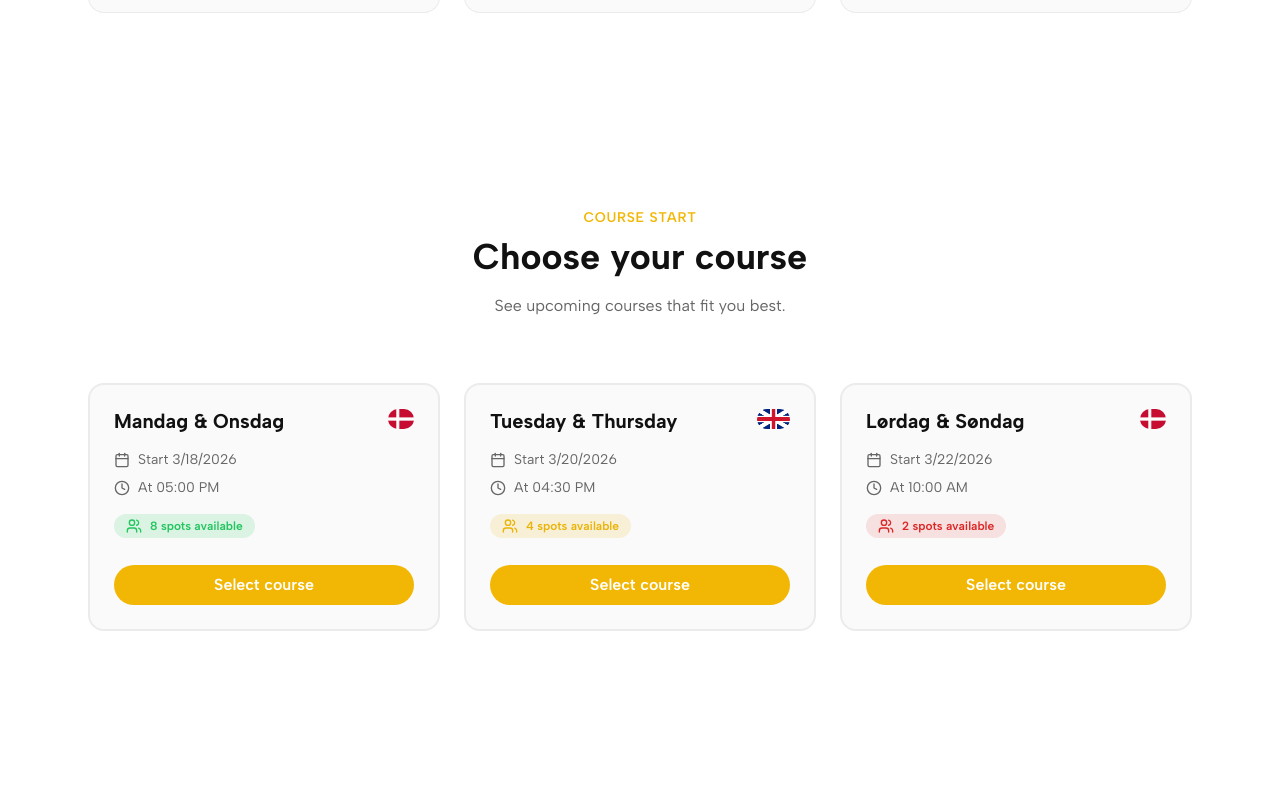
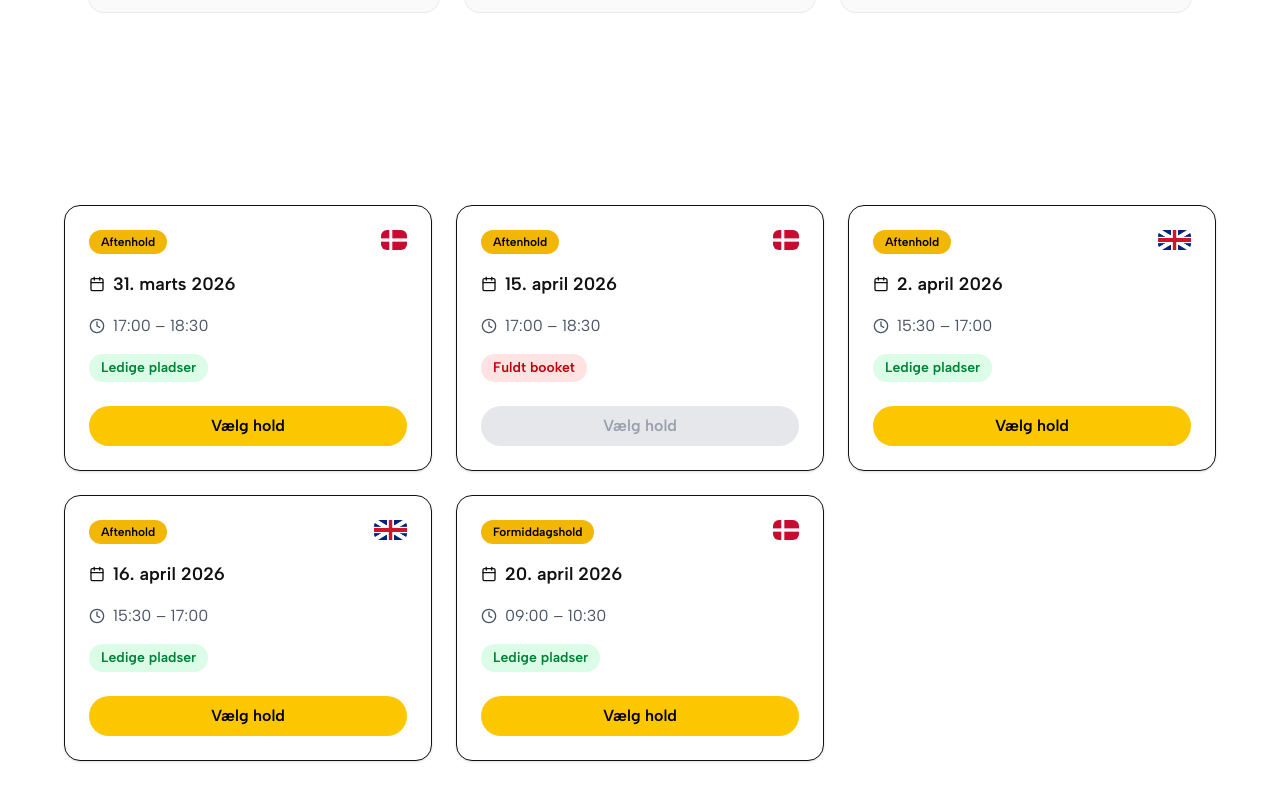
Before and after one commit to Ivan3750/koreskole-react, a Next.js app: page /blog in a window 1280 px wide. Shown: the part 2373-3160 px from the top of the page. Built offline with nearby package versions, Linux system fonts and the light colour scheme.

Commit message:
Update HoldStart.tsx

```diff
--- a/app/components/home/HoldStart.tsx
+++ b/app/components/home/HoldStart.tsx
@@ -1,146 +1,165 @@
 "use client";
 
 import React, { useState, useEffect } from "react";
-import { Users, Calendar, Clock } from "lucide-react";
+import { Calendar, Clock } from "lucide-react";
 import enFlag from "@/app/assets/great-britain-flag.png";
 import daFlag from "@/app/assets/denmark-flag.png";
 import BookingForm from "../BookingForm";
-import { useTranslation } from "react-i18next";
-import "@/app/i18n";
 
 interface Hold {
   id: number;
-  name: string;
   language: string;
-  start_datetime: string;
-  rescheduled_datetime?: string | null;
-  days_of_week?: string | null;
+  date: string;
+  start_time: string;
+  end_time: string;
+  type?: string;
   spots: number;
 }
 
 const Holdstart = () => {
-  const { t } = useTranslation();
   const [holds, setHolds] = useState<Hold[]>([]);
   const [selectedHold, setSelectedHold] = useState<Hold | null>(null);
-  const [loading, setLoading] = useState(true);
 
   const temporaryHolds: Hold[] = [
     {
       id: 1,
-    name: "Mandag & Onsdag",
       language: "DA",
-    start_datetime: "2026-03-18T17:00:00",
-    days_of_week: "Mandag & Onsdag",
+      date: "2026-03-31",
+      start_time: "17:00:00",
+      end_time: "18:30:00",
       spots: 8,
     },
     {
       id: 2,
-    name: "Tuesday & Thursday",
-    language: "EN",
-    start_datetime: "2026-03-20T16:30:00",
-    days_of_week: "Tuesday & Thursday",
-    spots: 4,
+      language: "DA",
+      date: "2026-04-15",
+      start_time: "17:00:00",
+      end_time: "18:30:00",
+      spots: 0,
     },
     {
       id: 3,
-    name: "Weekend Hold",
+      language: "EN",
+      date: "2026-04-02",
+      start_time: "15:30:00",
+      end_time: "17:00:00",
+      spots: 8,
+    },
+    {
+      id: 4,
+      language: "EN",
+      date: "2026-04-16",
+      start_time: "15:30:00",
+      end_time: "17:00:00",
+      spots: 8,
+    },
+    {
+      id: 5,
       language: "DA",
-    start_datetime: "2026-03-22T10:00:00",
-    days_of_week: "Lørdag & Søndag",
-    spots: 2,
+      date: "2026-04-20",
+      start_time: "09:00:00",
+      end_time: "10:30:00",
+      type: "formiddag",
+      spots: 8,
     },
   ];
+
   useEffect(() => {
     setHolds(temporaryHolds);
-  setLoading(false);
   }, []);
 
-  const getSpotStyle = (spots: number) => {
-    if (spots <= 3) return { backgroundColor: "rgba(220,38,38,0.12)", color: "#DC2626" };
-    if (spots <= 6) return { backgroundColor: "rgba(234,179,8,0.15)", color: "#EAB308" };
-    return { backgroundColor: "rgba(34,197,94,0.15)", color: "#22C55E" };
+  const formatDate = (date: string) =>
+    new Date(date).toLocaleDateString("da-DK", {
+      day: "numeric",
+      month: "long",
+      year: "numeric",
+    });
+
+  const formatTime = (time: string) => time.slice(0, 5);
+
+  const getType = (type?: string) => {
+    if (type === "formiddag") return "Formiddagshold";
+    return "Aftenhold";
   };
 
-  if (loading) return <div className="text-center py-12">{t("holdstart.loading")}</div>;
+  const isAvailable = (spots: number) => spots > 0;
 
   return (
-    <section className="py-24 max-w-6xl m-auto" style={{ backgroundColor: "var(--color-bg)" }}>
-      <div className="container mx-auto px-6">
-        <div className="text-center max-w-2xl mx-auto mb-16">
-          <span className="font-semibold text-sm uppercase tracking-wider" style={{ color: "var(--color-yellow)" }}>
-            {t("holdstart.title_label")}
+    <section className="py-24 max-w-6xl m-auto">
+      <div className="grid sm:grid-cols-2 lg:grid-cols-3 gap-6">
+
+        {holds.map((hold) => {
+
+          const available = isAvailable(hold.spots);
+
+          return (
+            <div
+              key={hold.id}
+              className=" rounded-2xl border p-6 shadow-sm hover:shadow-md transition flex flex-col justify-between"
+      style={{ backgroundColor: "var(--color-bg)" }}
+            >
+              <div className="space-y-4">
+
+                {/* top row */}
+                <div className="flex justify-between items-start">
+
+                  <span className="text-xs font-semibold px-3 py-1 rounded-full w-fit" style={{ backgroundColor: "var(--color-yellow)", color: "var(--color-black)" }}>
+                    {getType(hold.type)}
                   </span>
-          <h2 className="font-display text-3xl md:text-4xl font-bold mt-2 mb-4" style={{ color: "var(--color-text)" }}>
-            {t("holdstart.heading")}
-          </h2>
-          <p className="normal-text" style={{ color: "var(--color-text-secondary)" }}>
-            {t("holdstart.description")}
-          </p>
+
+                  {hold.language === "EN" ? (
+                    <img src={enFlag.src} className="h-5 rounded-md" />
+                  ) : (
+                    <img src={daFlag.src} className="h-5 rounded-md" />
+                  )}
                 </div>
 
-        <div className="grid sm:grid-cols-2 lg:grid-cols-3 gap-6">
-          {holds.map((hold) => (
-            <div
-              key={hold.id}
-              className="rounded-2xl border-2 p-6 flex flex-col justify-between"
-              style={{ backgroundColor: "var(--color-bg-elevated)", borderColor: "var(--color-border)" }}
-            >
-              <div className="space-y-4">
-                <div className="flex items-start justify-between gap-4">
-                  <h3 className="text-xl font-bold leading-tight" style={{ color: "var(--color-text)" }}>
-                    {hold.days_of_week || hold.name}
-                  </h3>
-                  <div className="inline-flex items-center">
-                    {hold.language === "EN" ? (
-                      <img src={enFlag.src} alt="English flag" className="h-5 rounded-2xl" />
-                    ) : (
-                      <img src={daFlag.src} alt="Danish flag" className="h-5 rounded-2xl" />
-                    )}
-                  </div>
+                {/* date */}
+                <div className="flex items-center gap-2 text-lg font-semibold">
+                  <Calendar className="w-4 h-4" />
+                  {formatDate(hold.date)}
                 </div>
 
-                <div className="flex flex-col gap-2 text-sm" style={{ color: "var(--color-text-secondary)" }}>
-                  <div className="flex items-center gap-2">
-                    <Calendar className="w-4 h-4" />
-                    <span>
-                      {t("holdstart.start_label")} {new Date(hold.start_datetime).toLocaleDateString()}
-                    </span>
-                  </div>
-                  <div className="flex items-center gap-2">
+                {/* time */}
+                <div className="flex items-center gap-2 text-gray-600">
                   <Clock className="w-4 h-4" />
-                    <span>
-                      {t("holdstart.time_label")} {new Date(hold.start_datetime).toLocaleTimeString([], { hour: "2-digit", minute: "2-digit" })}
-                    </span>
-                  </div>
+                  {formatTime(hold.start_time)} – {formatTime(hold.end_time)}
                 </div>
 
+                {/* availability */}
                 <div
-                  className="inline-flex items-center gap-2 px-3 py-1 rounded-full text-xs font-semibold w-fit"
-                  style={getSpotStyle(hold.spots)}
+                  className={`text-sm font-semibold px-3 py-1 rounded-full w-fit ${
+                    available
+                      ? "bg-green-100 text-green-700"
+                      : "bg-red-100 text-red-700"
+                  }`}
                 >
-                  <Users className="w-4 h-4" />
-                  {hold.spots} {t("holdstart.spots_label")}
+                  {available ? "Ledige pladser" : "Fuldt booket"}
                 </div>
               </div>
 
               <button
+                disabled={!available}
                 onClick={() => setSelectedHold(hold)}
-                className="mt-6 inline-flex justify-center items-center px-4 py-2 rounded-xl font-semibold transition hover:-translate-y-0.5"
-                style={{ backgroundColor: "var(--color-yellow)", color: "var(--color-bg)" }}
+                className={`mt-6 py-2 rounded-xl font-semibold transition ${
+                  available
+                    ? "bg-yellow-400 hover:bg-yellow-500 text-black"
+                    : "bg-gray-200 text-gray-400 cursor-not-allowed"
+                }`}
               >
-                {t("holdstart.select_button")}
+                Vælg hold
               </button>
             </div>
-          ))}
-        </div>
+          );
+        })}
       </div>
 
       {selectedHold && (
         <BookingForm
           holdId={selectedHold.id}
-          holdDate={new Date(selectedHold.start_datetime).toLocaleDateString()}
-          holdTime={new Date(selectedHold.start_datetime).toLocaleTimeString([], { hour: "2-digit", minute: "2-digit" })}
-          holdDays={selectedHold.days_of_week || selectedHold.name}
+          holdDate={formatDate(selectedHold.date)}
+          holdTime={`${formatTime(selectedHold.start_time)} – ${formatTime(selectedHold.end_time)}`}
+          holdDays={getType(selectedHold.type)}
           onClose={() => setSelectedHold(null)}
         />
       )}
```
Lines whose indentation alone changed are shown as unchanged.
